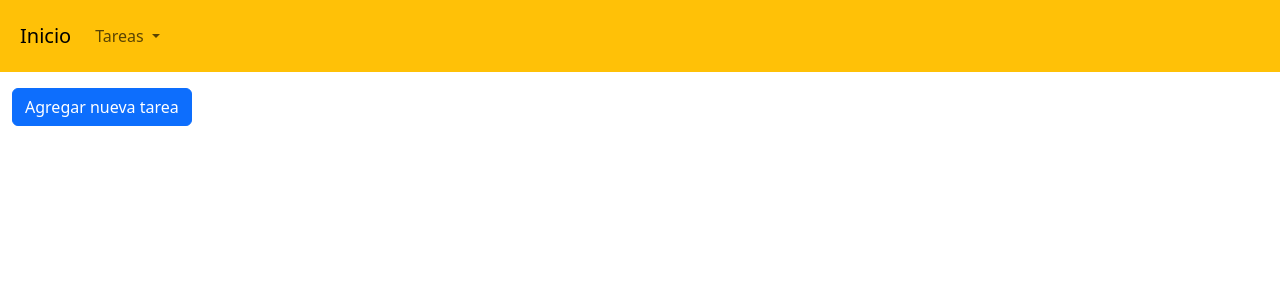
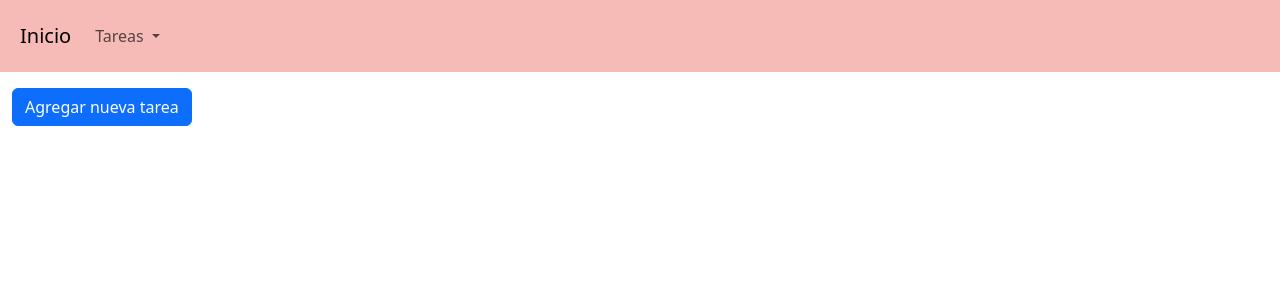
Before and after one commit to claudiaglez/ToDoListMVC, a PHP site: page / in a window 1280 px wide. Shown: the top 300 px of the page. Run offline with PHP 8.4, Linux system fonts and the light colour scheme.

Commit message:
change background color nav

```diff
--- a/view/head/head.php
+++ b/view/head/head.php
@@ -7,8 +7,8 @@
     <link href="https://cdn.jsdelivr.net/npm/bootstrap@5.3.0/dist/css/bootstrap.min.css" rel="stylesheet" integrity="sha384-9ndCyUaIbzAi2FUVXJi0CjmCapSmO7SnpJef0486qhLnuZ2cdeRhO02iuK6FUUVM" crossorigin="anonymous">
   </head>
   <body>
-    <div class="container-fluid bg-warning p-2 mb-3">
-        <nav class="navbar navbar-expand-lg navbar-warning bg-warning ">
+    <div class="container-fluid p-2 mb-3" style="background-color: #f6bbb7;">
+        <nav class="navbar navbar-expand-lg" style="background-color: #f6bbb7;">
             <div class="container-fluid">
                 <a class="navbar-brand" href="index.php">Inicio</a>
                 <button class="navbar-toggler" type="button" data-bs-toggle="collapse" data-bs-target="#navbarNavDropdown" aria-controls="navbarNavDropdown" aria-expanded="false" aria-label="Toggle navigation">
--- a/view/task/index.php
+++ b/view/task/index.php
@@ -21,6 +21,7 @@ $rows = $object ->index();
             <th scope="col">ID</th>
             <th scope="col">TAREA</th>
             <th scope="col">DESCRIPCIÓN</th>
+            <th scope="col">OPCIONES</th>
         </tr>
     </thead>
     <tbody>
```
